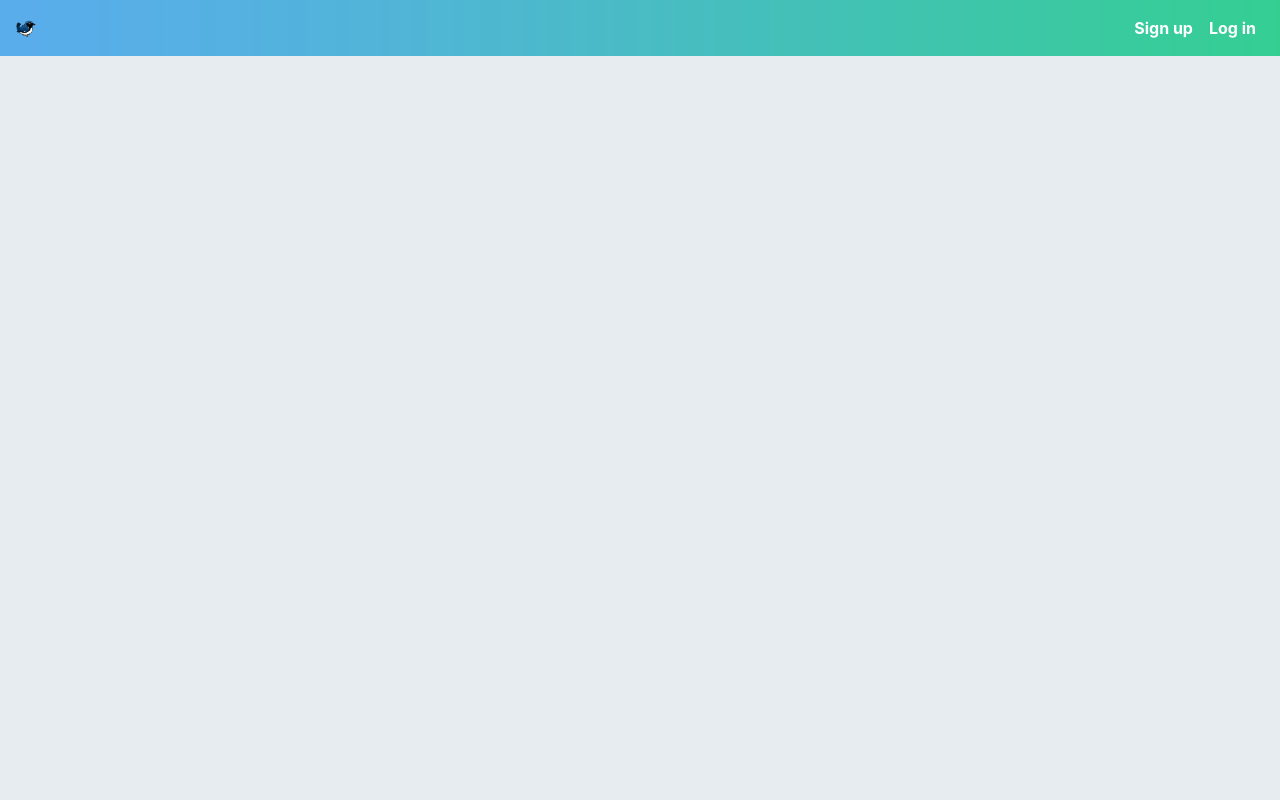
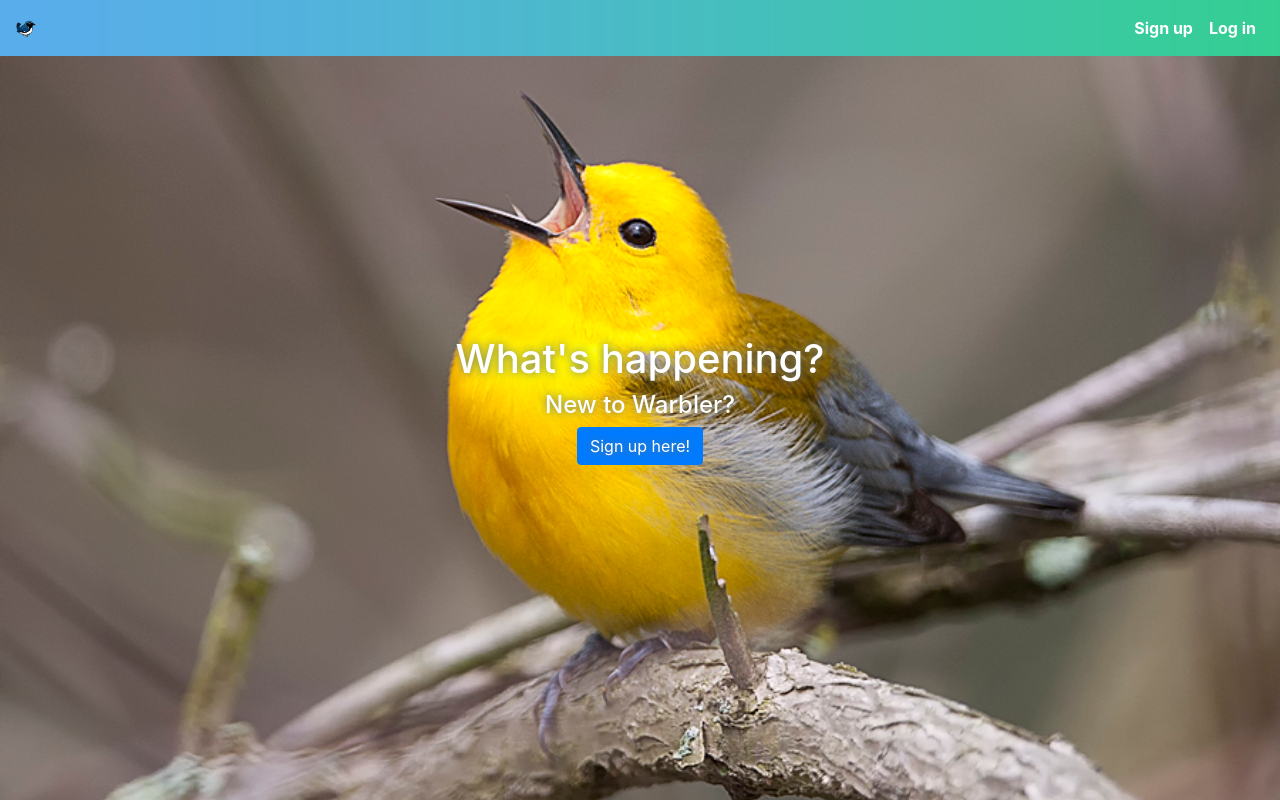
Before and after one commit to Shlim45/warbler-client, a React app: page / in a window 1280 px wide. Built offline with nearby package versions, Linux system fonts and the light colour scheme.

Commit message:
Add Homepage

```diff
--- /dev/null
+++ b/src/components/Homepage.js
@@ -0,0 +1,14 @@
+import React from 'react';
+import {Link} from 'react-router-dom';
+
+const Homepage = () => (
+    <div className="home-hero">
+        <h1>What's happening?</h1>
+        <h4>New to Warbler?</h4>
+        <Link to="/signup" className="btn btn-primary">
+            Sign up here!
+        </Link>
+    </div>
+);
+
+export default Homepage;
--- a/src/containers/App.js
+++ b/src/containers/App.js
@@ -3,6 +3,7 @@ import { Provider } from 'react-redux';
 import { configureStore } from '../store';
 import { BrowserRouter as Router } from 'react-router-dom';
 import Navbar from './Navbar';
+import Main from './Main';
 
 const store = configureStore();
 
@@ -11,6 +12,7 @@ const App = () => (
         <Router>
             <div className="onboarding">
                 <Navbar />
+                <Main />
             </div>
         </Router>
     </Provider>
--- /dev/null
+++ b/src/containers/Main.js
@@ -0,0 +1,22 @@
+import React from 'react';
+import { Switch, Route, withRouter, Redirect } from 'react-router-dom';
+import { connect } from 'react-redux';
+import Homepage from '../components/Homepage';
+
+const Main = props => {
+    return (
+        <div className="container">
+            <Switch>
+                <Route exact path="/" render={props => <Homepage {...props} />} />
+            </Switch>
+        </div>
+    );
+};
+
+function mapStateToProps(state) {
+    return {
+        currentUser: state.currentUser,
+    };
+}
+
+export default withRouter(connect(mapStateToProps, null)(Main));
--- a/src/index.css
+++ b/src/index.css
@@ -35,3 +35,23 @@ ul.nav.navbar-nav li {
     background-image: url('./images/nav-bg.png');
     background-size: 100% 100%;
 }
+
+.home-hero {
+    width: 100vw;
+    height: 100vh;
+    position: absolute;
+    top: 0;
+    left: 0;
+    display: flex;
+    flex-direction: column;
+    align-items: center;
+    justify-content: center;
+    z-index: -1;
+    background-image: url("./images/signed-out-home.jpg");
+    text-align: center;
+    padding: 1rem;
+    background-position: center center;
+    background-size: cover;
+    color: #fff;
+    text-shadow: 0 0 8px #66757f;
+}
```
